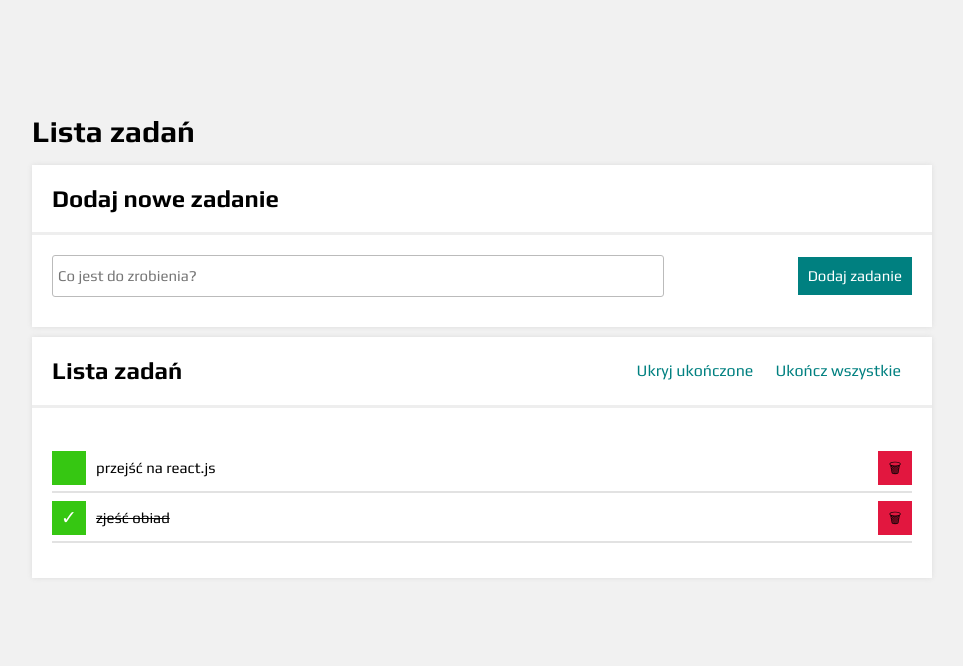
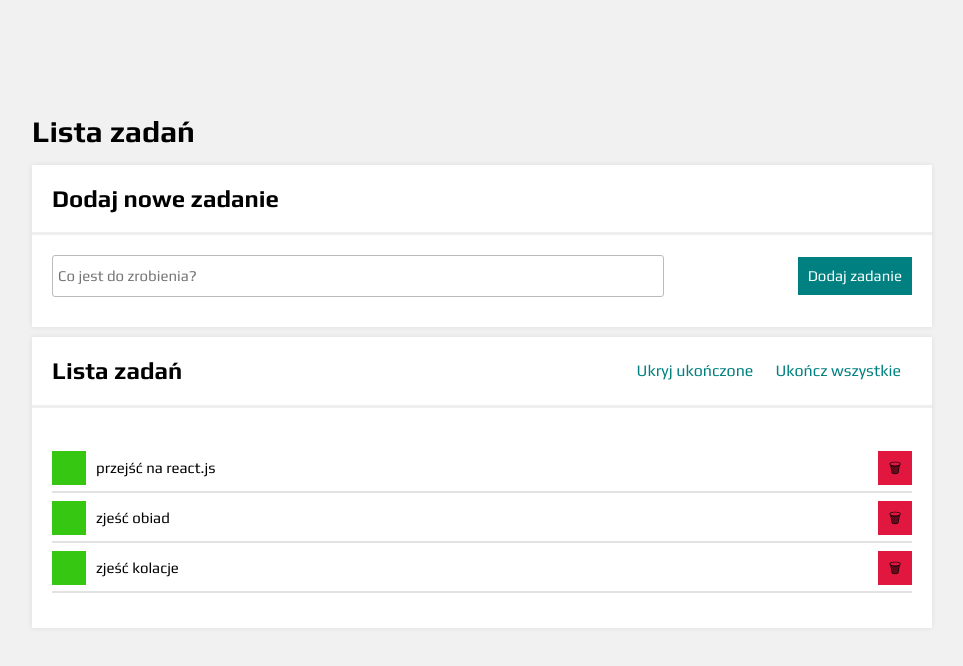
Before and after one commit to grzedomin/todo-list-react, a React (Create React App) app: page / in a window 1280 px wide. Shown: the top 666 px of the page, without its empty margins (158-1121 px from the left). Built offline with nearby package versions, Linux system fonts and the light colour scheme.

Commit message:
tasks array declared as state variable

```diff
--- a/src/App.js
+++ b/src/App.js
@@ -6,13 +6,16 @@ import Header from "./Header";
 import Container from "./Container";
 import React, { useState } from 'react';
 
-const tasks = [
-    { id: 1, content: "przejść na react.js", done: false },
-    { id: 2, content: "zjeść obiad", done: true },
-];
+
 
 
 function App() {
+    const [tasks, setTasks] = useState([
+        { id: 1, content: "przejść na react.js", done: false },
+        { id: 2, content: "zjeść obiad", done: false },
+        { id: 3, content: "zjeść kolacje", done: false },
+    ]);
+
     const [hideDone, setHideDone] = useState(false);
 
     const toggleHideDone = () => {
```
